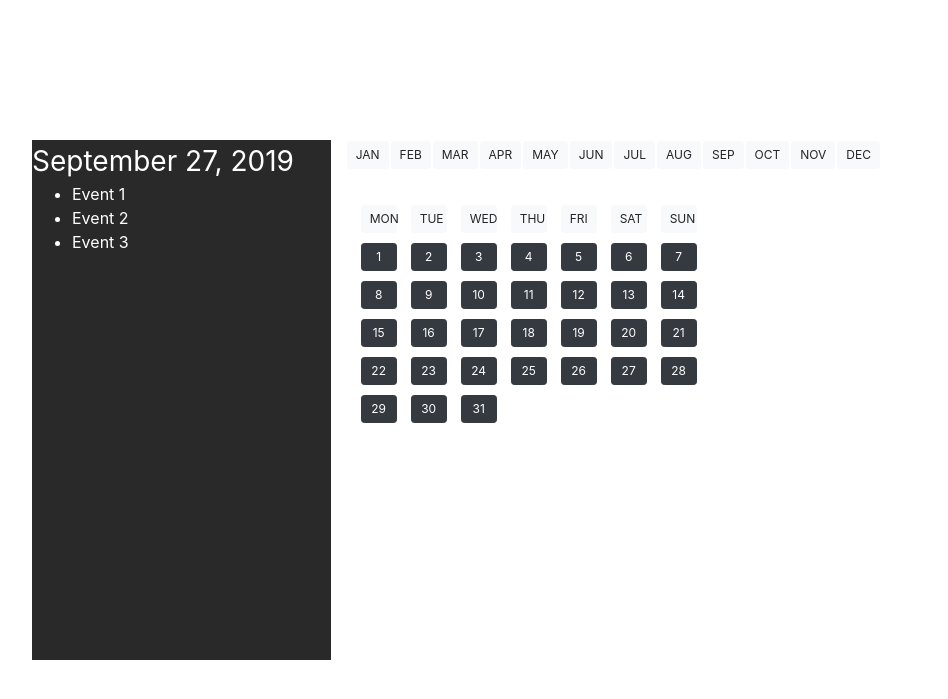
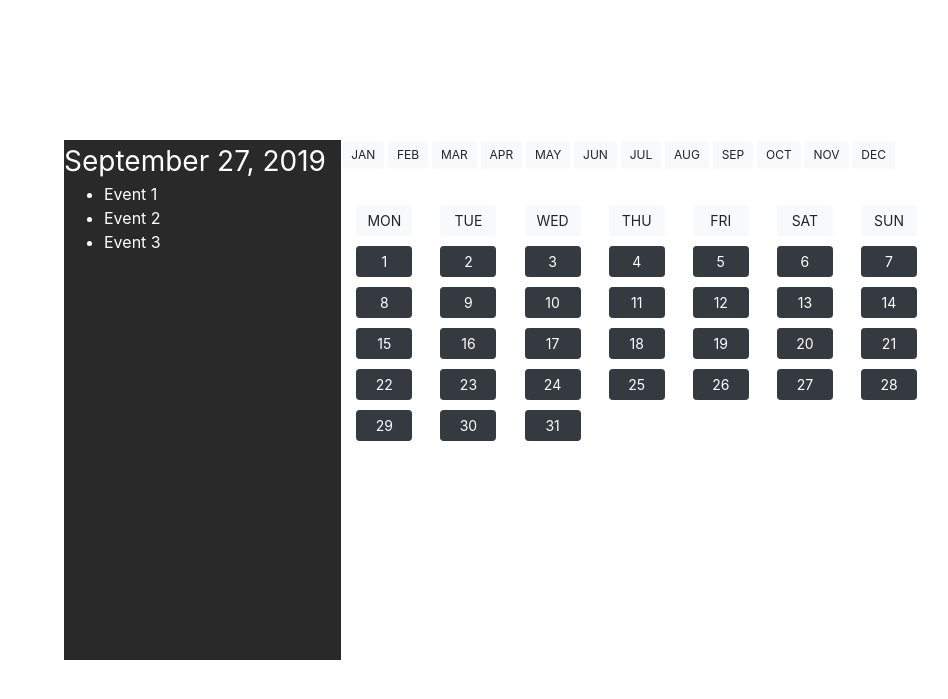
Before and after one commit to legianni/CMPE131-Project, a Flask app: page / in a window 1280 px wide. Shown: the top 699 px of the page, without its empty margins (145-1093 px from the left). Run offline with Flask 2, Linux system fonts and the light colour scheme; some libraries are stand-ins or nearby versions.

Commit message:
updated calendar

```diff
--- a/myapp.py
+++ b/myapp.py
@@ -1,9 +1,5 @@
 from flask import Flask
 from flask import render_template
-
-# uncomment line below once you have created the
-# TopCities class inside the form.py file
-from form import TopCities
 
 app = Flask(__name__)
 app.config['SECRET_KEY'] = 'some-key'
@@ -11,11 +7,7 @@ app.config['SECRET_KEY'] = 'some-key'
 
 @app.route('/')
 def home():
-    name = 'Calvin'
-    top_cities = ['Paris', 'London', 'Rome', 'Tahiti']
-    title = 'Top Cities'
-    form = TopCities()
-    return render_template('home.html', title=title, name=name, top_cities=top_cities, form=form)
+    return render_template('home.html')
 
 
 if __name__ == '__main__':
--- a/static/css/main.css
+++ b/static/css/main.css
@@ -3,7 +3,7 @@
 
 .calendar-box{
     height: 65%;
-    width: 70%;
+    width: 65%;
     color: white;
     position: fixed;
     top: 50%;
@@ -26,7 +26,10 @@
     text-align: center;
 }
 .calendar-month{
-    margin: auto;
+    display: flex;
+    justify-content: space-between;
+    align-items: flex-start;
+    flex-wrap: wrap;
 }
 .calendar-month .btn{
     font-size: 12px;
@@ -38,15 +41,18 @@
 }
 .calendar-days{
     padding-top: 25px;
-    margin: auto;
+    display: flex;
+    justify-content: space-between;
+    align-items: flex-start;
+    flex-wrap: wrap;
 }
 .calendar-day{
     padding-right: 35px;
 }
 .calendar-days .btn{
     text-align: center;
-    font-size: 12px;
-    width: 3em;
+    font-size: 14px;
+    width: 4em;
     margin-top: 10px;
 }
 .calendar-days .btn:hover{
```
